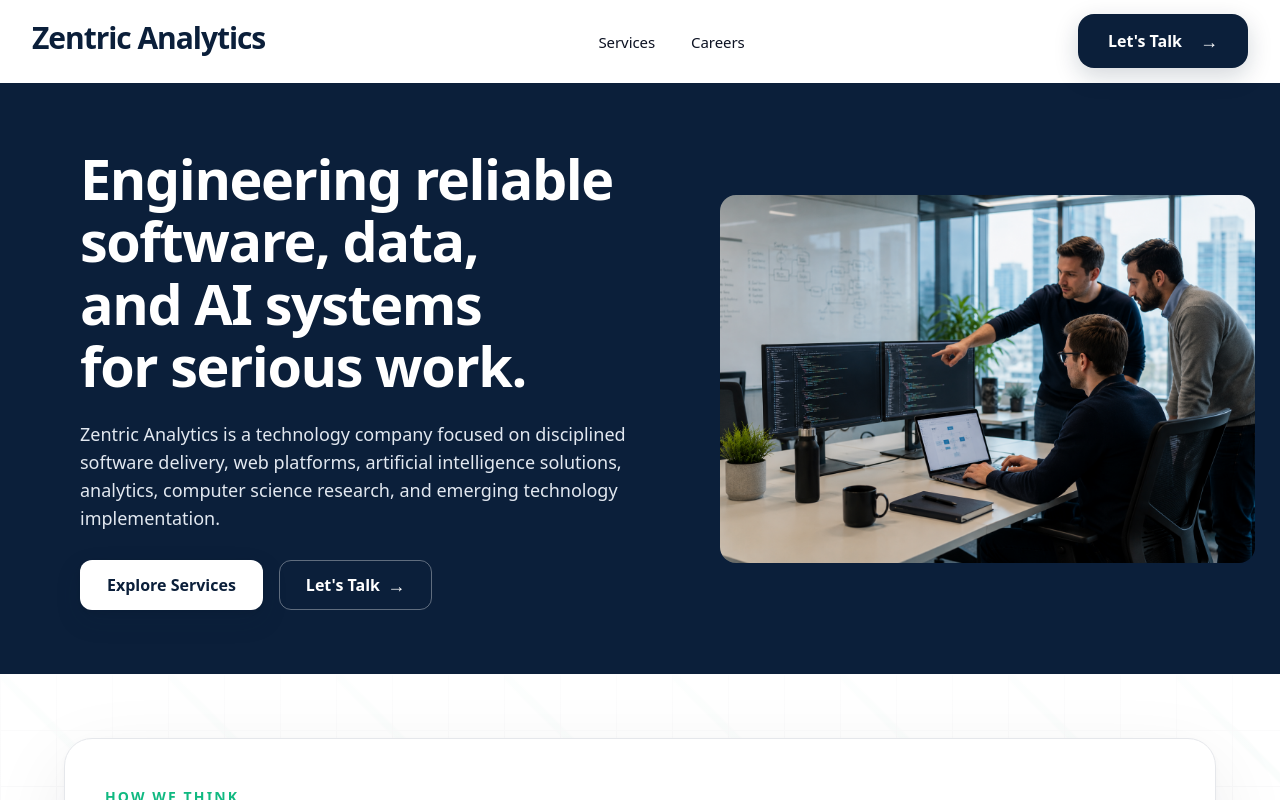
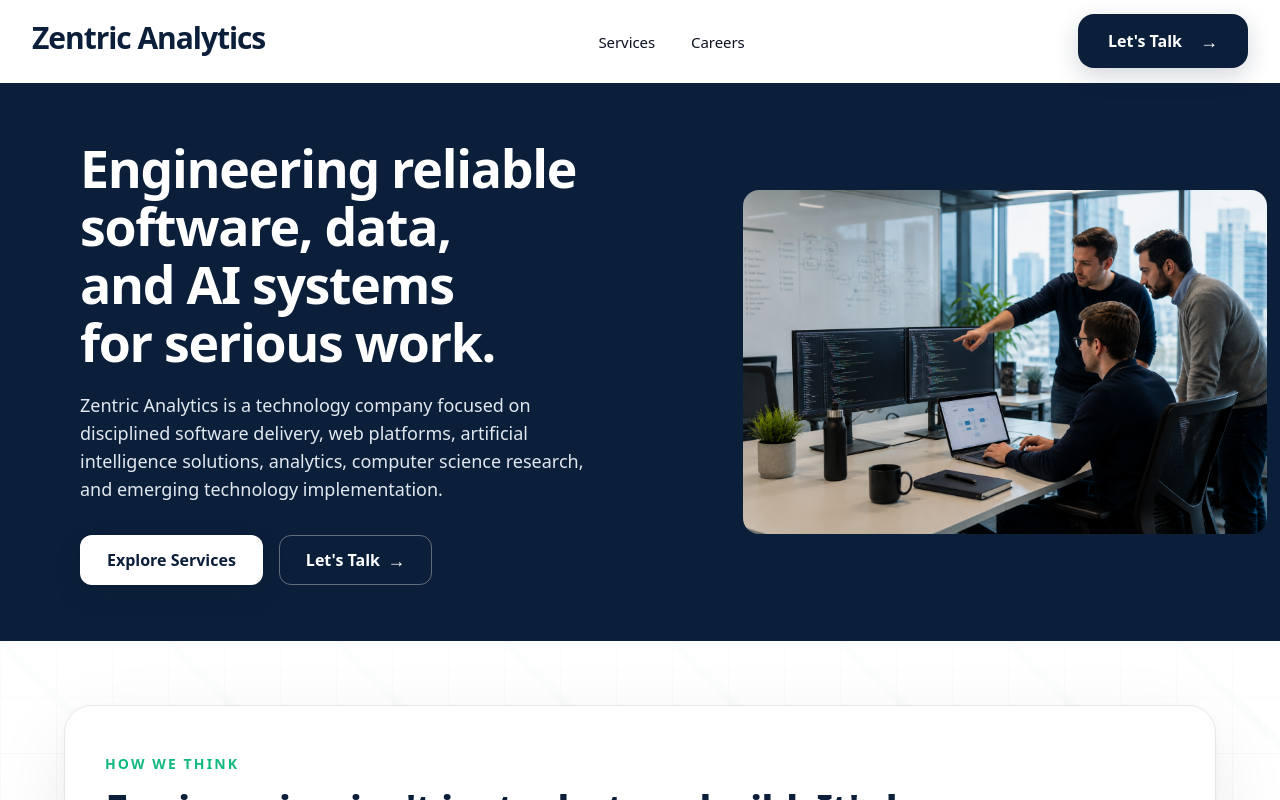
Before and after one commit to Zentric-Analytics/Zentricanalytics.com, a Next.js app: page / in a window 1280 px wide. Shown: the top 800 px of the page. Built offline with nearby package versions, Linux system fonts and the light colour scheme.

Commit message:
Polish homepage hero composition

```diff
--- a/src/app/page.tsx
+++ b/src/app/page.tsx
@@ -173,15 +173,15 @@ export default function Home() {
   return (
     <PageShell>
       <section className="hero-premium relative isolate overflow-hidden bg-[#0B1F3A] text-white">
-        <div className="mx-auto grid w-full max-w-6xl items-center gap-9 px-4 py-10 sm:py-11 md:grid-cols-[minmax(0,1.06fr)_minmax(18rem,0.94fr)] md:gap-10 md:py-12 lg:gap-12 lg:py-16">
+        <div className="mx-auto grid w-full max-w-6xl items-center gap-8 px-4 py-8 sm:py-9 md:grid-cols-[minmax(0,1.08fr)_minmax(18rem,0.92fr)] md:gap-9 md:py-10 lg:gap-10 lg:py-14">
           <div className="max-w-[42rem]">
-            <h1 className="hero-reveal hero-reveal-1 max-w-[36rem] text-balance text-[clamp(2.125rem,4.35vw,3.75rem)] font-bold leading-[1.12] tracking-[-0.025em] text-white">
+            <h1 className="hero-reveal hero-reveal-1 max-w-[34.5rem] text-balance text-[clamp(2rem,4.05vw,3.5rem)] font-bold leading-[1.12] tracking-[-0.025em] text-white">
               Engineering reliable software, data, and AI systems for serious work.
             </h1>
-            <p className="hero-reveal hero-reveal-2 mt-6 max-w-[38rem] text-base font-normal leading-[1.6] text-slate-200 sm:text-lg">
+            <p className="hero-reveal hero-reveal-2 mt-5 max-w-[33.5rem] text-base font-normal leading-[1.6] text-slate-200 sm:text-lg">
               Zentric Analytics is a technology company focused on disciplined software delivery, web platforms, artificial intelligence solutions, analytics, computer science research, and emerging technology implementation.
             </p>
-            <div className="hero-reveal hero-reveal-3 mt-7 flex flex-col gap-4 sm:flex-row sm:flex-wrap sm:items-center">
+            <div className="hero-reveal hero-reveal-3 mt-8 flex flex-col gap-4 sm:flex-row sm:flex-wrap sm:items-center">
               <Link className="btn hero-cta-primary" href="/services">
                 Explore Services
               </Link>
@@ -194,15 +194,15 @@ export default function Home() {
             </div>
           </div>
 
-          <div className="hero-reveal hero-reveal-4 w-full max-w-[34rem] justify-self-center md:max-w-none md:justify-self-end lg:-mr-6">
-            <div className="relative aspect-[16/11] overflow-hidden rounded-2xl shadow-none md:min-h-[21rem] lg:min-h-[23rem]">
+          <div className="hero-reveal hero-reveal-4 w-full max-w-[34rem] justify-self-center md:max-w-none md:justify-self-end md:-mr-3 lg:-mr-10">
+            <div className="relative aspect-[16/10.5] overflow-hidden rounded-2xl md:min-h-[19.5rem] lg:min-h-[21.5rem]">
               <Image
                 src="/images/hero/hero-engineering-team.png"
                 alt="Software engineers collaborating on code and system architecture in a modern office"
                 fill
                 priority
                 sizes="(min-width: 1180px) 560px, (min-width: 768px) 46vw, calc(100vw - 2rem)"
-                className="object-cover object-[58%_46%]"
+                className="object-cover object-[60%_38%]"
               />
             </div>
           </div>
```
